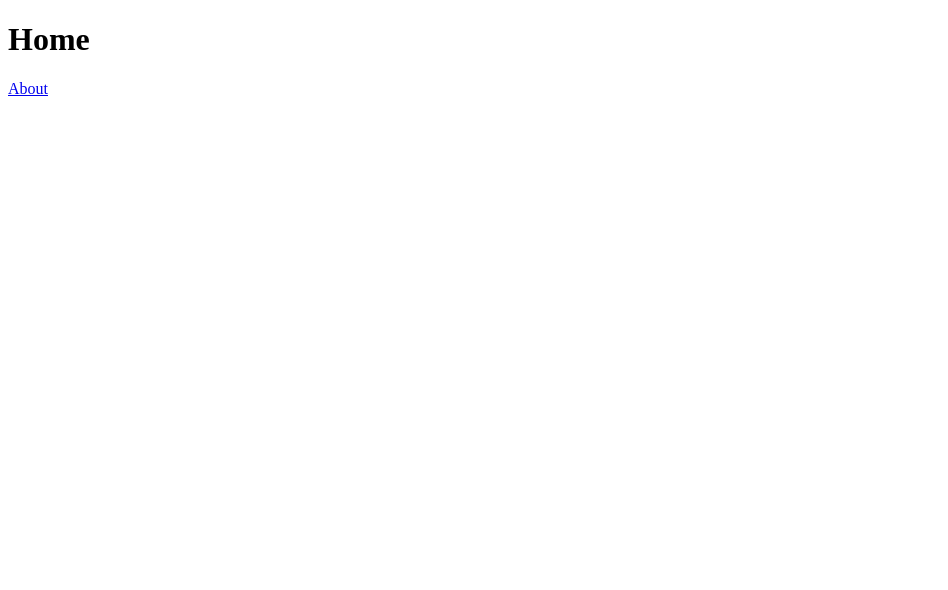
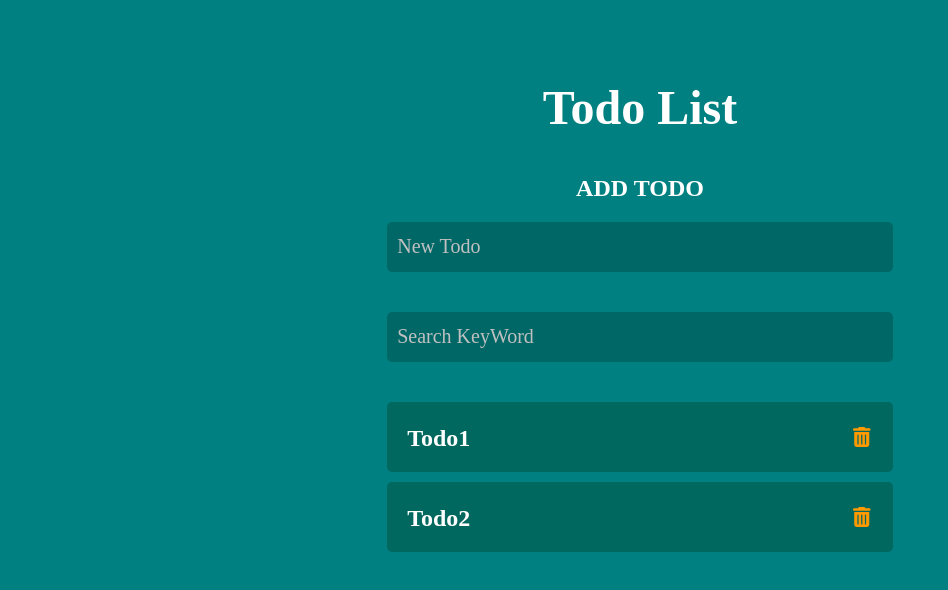
Before and after one commit to daichi0918/next-boilerplate, a Next.js app: page / in a window 1280 px wide. Shown: the top 590 px of the page, without its empty margins (0-948 px from the left). Built offline with nearby package versions, Linux system fonts and the light colour scheme.

Commit message:
test修正

```diff
--- a/src/app/page.tsx
+++ b/src/app/page.tsx
@@ -1,10 +1,7 @@
-import Link from "next/link";
+import { TodoListTemplate } from "../components/templates/TodoList";
 
-export default function Page() {
-  return (
-    <div>
-      <h1>Home</h1>
-      <Link href="/about">About</Link>
-    </div>
-  );
+function App() {
+  return <TodoListTemplate />;
 }
+
+export default App;
--- a/src/components/hello-universe-label.tsx
+++ /dev/null
@@ -1,3 +0,0 @@
-export function HelloUniverseLabel() {
-  return <h1 className="text-2xl font-bold">Hello Universe</h1>;
-}
--- /dev/null
+++ b/src/components/templates/TodoList/index.tsx
@@ -0,0 +1,70 @@
+/**
+ * TodoListTemplate
+ *
+ * @package templates
+ */
+import { faTrashAlt } from "@fortawesome/free-solid-svg-icons";
+import { FontAwesomeIcon } from "@fortawesome/react-fontawesome";
+
+import { useTodo } from "../../../hooks/useTodo";
+import styles from "./styles.module.css";
+
+/**
+ * TodoListTemplate
+ */
+export const TodoListTemplate = () => {
+  const {
+    addInputValue,
+    searchKeyWord,
+    showTodoList,
+
+    handleAddInputTitleChange,
+    handleSearchKeyWordChange,
+    handleAddTodo,
+    handleDeleteTodo,
+  } = useTodo();
+
+  return (
+    <div className={styles.container}>
+      <h1 className={styles.title}>Todo List</h1>
+      <section className={styles.common}>
+        <h2 className={styles.subtitle}>ADD TODO</h2>
+        <input
+          className={styles.input}
+          type={"text"}
+          placeholder={"New Todo"}
+          value={addInputValue}
+          onChange={handleAddInputTitleChange}
+          onKeyDown={handleAddTodo}
+        />
+      </section>
+      <section className={styles.common}>
+        <input
+          className={styles.input}
+          type={"text"}
+          placeholder={"Search KeyWord"}
+          value={searchKeyWord}
+          onChange={handleSearchKeyWordChange}
+        />
+      </section>
+      <section className={styles.common}>
+        {showTodoList.length > 0 && (
+          <ul className={styles.list}>
+            {showTodoList.map((todo) => (
+              <li key={todo.id} className={styles.item}>
+                <span className={styles.task}>{todo.title}</span>
+                <div className={styles.icon}>
+                  <FontAwesomeIcon
+                    icon={faTrashAlt}
+                    size="lg"
+                    onClick={() => handleDeleteTodo(todo.id, todo.title)}
+                  />
+                </div>
+              </li>
+            ))}
+          </ul>
+        )}
+      </section>
+    </div>
+  );
+};
--- /dev/null
+++ b/src/components/templates/TodoList/styles.module.css
@@ -0,0 +1,65 @@
+.container {
+  width: 50%;
+  margin: 80px auto;
+}
+.title {
+  text-align: center;
+  font-family: Times New Roman, Times, serif;
+  color: #fff;
+  font-size: 48px;
+}
+.common {
+  width: 80%;
+  margin: 40px auto;
+}
+.subtitle {
+  text-align: center;
+  color: #fff;
+}
+
+.input {
+  color: #fff;
+  border: none;
+  background: rgba(0, 0, 0, 0.2);
+  width: 100%;
+  height: 50px;
+  padding: 10px;
+  box-sizing: border-box;
+  font-size: 20px;
+  font-family: Times New Roman, Times, serif;
+  border-radius: 5px;
+}
+.input::placeholder {
+  color: silver;
+}
+.list {
+  padding: 0;
+}
+.item {
+  position: relative;
+  margin-bottom: 10px;
+  list-style: none;
+  line-height: 1.5;
+  font-weight: 700;
+  background-color: #03503f80;
+  border-radius: 5px;
+  padding: 10px;
+  height: 50px;
+}
+.task {
+  cursor: pointer;
+  display: block;
+  padding-top: 8px;
+  padding-left: 10px;
+  font-size: 24px;
+  font-family: Times New Roman, Times, serif;
+  color: #fff;
+}
+.icon {
+  cursor: pointer;
+  position: absolute;
+  top: 24px;
+  right: 10px;
+  width: 30px;
+  color: #f90;
+}
--- /dev/null
+++ b/src/constants/data.ts
@@ -0,0 +1,12 @@
+export const INITIAL_TODO_LIST = [
+  {
+    id: 1,
+    title: "Todo1",
+  },
+  {
+    id: 2,
+    title: "Todo2",
+  },
+];
+
+export const INITIAL_TODO_LIST_LENGTH = INITIAL_TODO_LIST.length;
--- /dev/null
+++ b/src/hooks/useTodo.ts
@@ -0,0 +1,83 @@
+import type { ChangeEvent, KeyboardEvent } from "react";
+import { useMemo, useState } from "react";
+
+import { INITIAL_TODO_LIST, INITIAL_TODO_LIST_LENGTH } from "../constants/data";
+
+/**
+ * useTodo
+ *
+ * @package hooks
+ */
+
+type Todo = {
+  id: number;
+  title: string;
+};
+
+export const useTodo = () => {
+  /* state定義 */
+  const [addInputValue, setAddInputValue] = useState("");
+  const [searchKeyWord, setSearchKeyWord] = useState("");
+  const [todoLength, setTodoLength] = useState(INITIAL_TODO_LIST_LENGTH);
+  const [originTodoList, setOriginTodoList] =
+    useState<Todo[]>(INITIAL_TODO_LIST);
+
+  /* action定義 */
+  /**
+   * inputの値更新機能
+   */
+  const handleAddInputTitleChange = (e: ChangeEvent<HTMLInputElement>) =>
+    setAddInputValue(e.target.value);
+  const handleSearchKeyWordChange = (e: ChangeEvent<HTMLInputElement>) =>
+    setSearchKeyWord(e.target.value);
+
+  /**
+   * todoList検索機能
+   */
+  const showTodoList = useMemo(() => {
+    const regexp = new RegExp("^" + searchKeyWord, "i");
+    return originTodoList.filter((todo) => todo.title.match(regexp));
+  }, [originTodoList, searchKeyWord]);
+
+  /**
+   * todo追加機能
+   */
+  const handleAddTodo = (e: KeyboardEvent<HTMLInputElement>) => {
+    if (addInputValue !== "" && e.key === "Enter") {
+      const newId = todoLength + 1;
+      setOriginTodoList([
+        ...originTodoList,
+        {
+          id: newId,
+          title: addInputValue,
+        },
+      ]);
+      setTodoLength(newId);
+      setAddInputValue("");
+    }
+  };
+
+  /**
+   * todo削除機能
+   * @param {number} targetId
+   * @param {string} targetTitle
+   */
+  const handleDeleteTodo = (targetId: number, targetTitle: string) => {
+    if (window.confirm(`${targetTitle}を本当に削除しますか?`)) {
+      const newTodoList = originTodoList.filter((todo) => targetId !== todo.id);
+      console.log(newTodoList);
+      setOriginTodoList(newTodoList);
+    }
+  };
+
+  return {
+    addInputValue,
+    searchKeyWord,
+    showTodoList,
+
+    handleAddInputTitleChange,
+    handleSearchKeyWordChange,
+    handleAddTodo,
+    handleDeleteTodo,
+  };
+};
--- a/src/styles/globals.css
+++ b/src/styles/globals.css
@@ -0,0 +1,4 @@
+body {
+  font-family: Times New Roman, Times, serif;
+  background-color: teal;
+}
--- a/tsconfig.json
+++ b/tsconfig.json
@@ -28,7 +28,10 @@
     "**/*.ts",
     "**/*.tsx",
     ".next/types/**/*.ts",
-    "next.config.ts"
+    "next.config.ts",
+    "src/components/templates/TodoList/index.jsx",
+    "src/components/templates/TodoList/index.test.jsx",
+    "src/hooks/useTodo.js"
   ],
   "exclude": ["node_modules", "dist"]
 }
```
Also changed, not shown: eslint.config.mjs (+7 -7 lines), package.json (+6 -1 lines), 2 other files (tests, documents, lock files or other folders).
